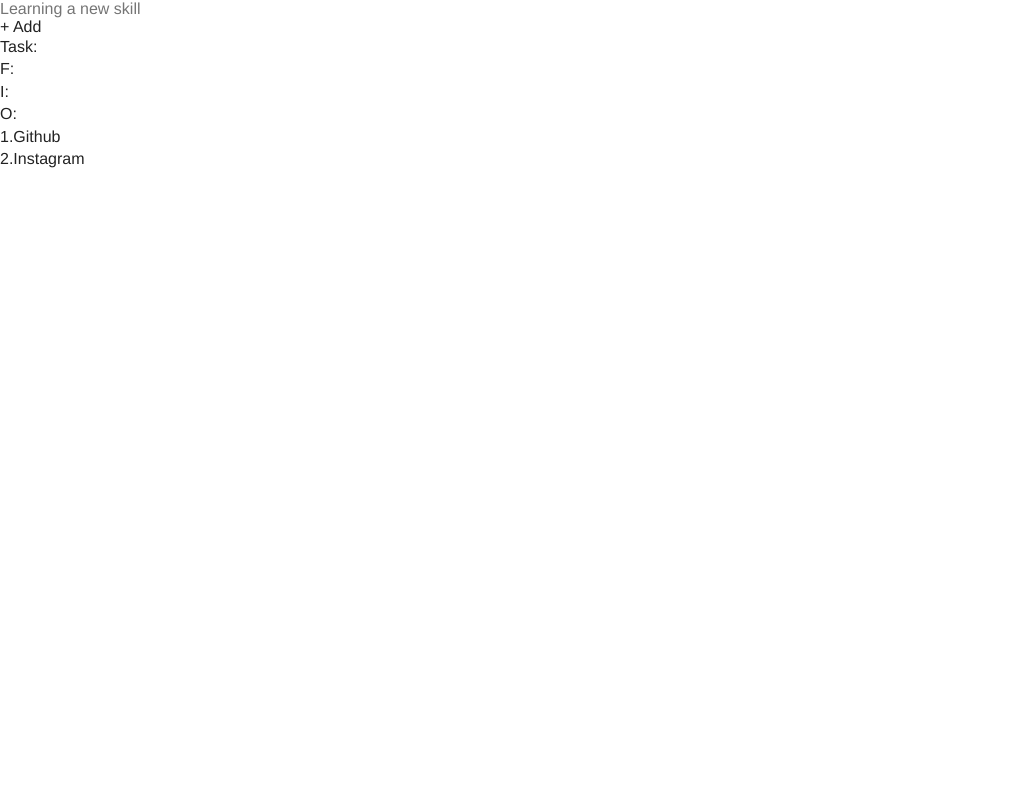
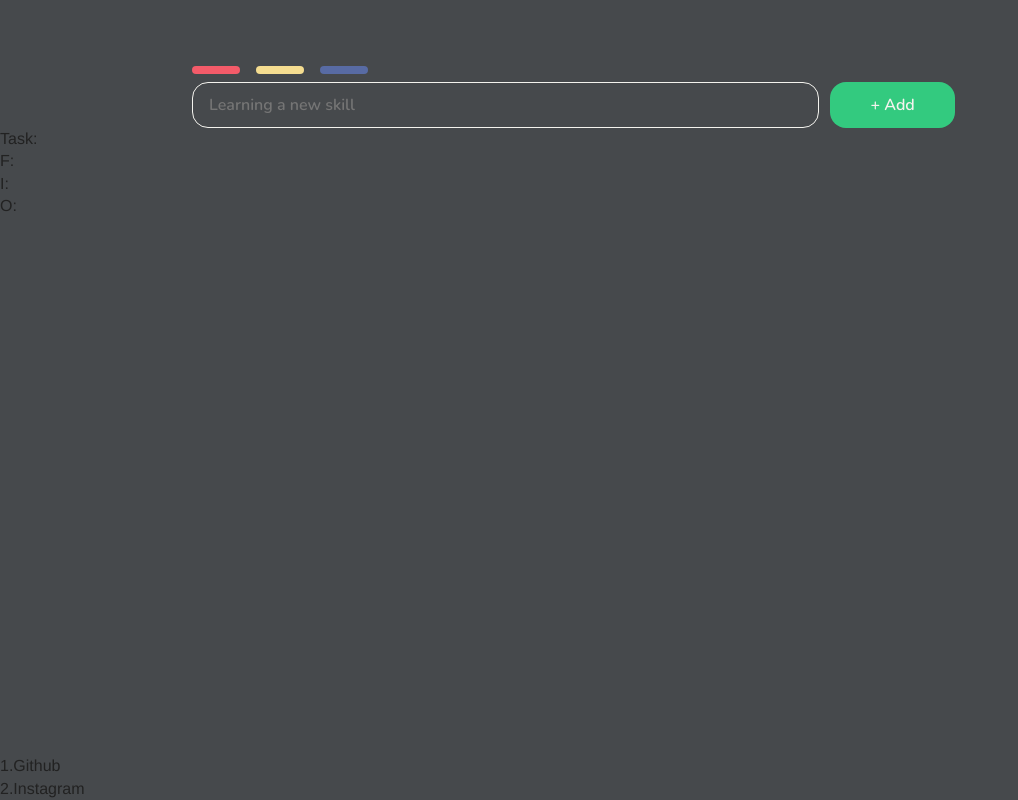
Before and after one commit to JavierCarrasco08/to-do-list, a plain HTML site: page index.html in a window 1280 px wide. Shown: the whole page, without its empty margins (0-1018 px from the left). Drawn offline with nearby package versions, Linux system fonts and the light colour scheme.

Commit message:
Agregando estilos al header

```diff
--- a/index.html
+++ b/index.html
@@ -19,19 +19,25 @@
     <script src="./src/javascript/main.js"></script>
   </head>
   <body>
-    <hero class="hero">
+    <header class="hero">
       <section class="hero__entrada">
         <section class="hero__rating">
           <button class="hero__fast"></button>
           <button class="hero__intermediate"></button>
           <button class="hero__optional"></button>
         </section>
-        <input type="text" id="task" placeholder="Learning a new skill" />
-        <button class="hero__add">
-          <span>+ Add</span>
-        </button>
+        <section class="hero__form">
+          <input
+            type="text"
+            id="task"
+            class="hero__input"
+            placeholder="Learning a new skill" />
+          <button class="hero__add">
+            <span>+ Add</span>
+          </button>
+        </section>
       </section>
-    </hero>
+    </header>
     <main class="to-do-list">
       <ul class="to-do-list__container"></ul>
       <footer class="to-do-list__footer">
--- a/src/sass/styles.scss
+++ b/src/sass/styles.scss
@@ -1,3 +1,105 @@
+@use "variables" as *;
 html {
   font-family: "Nunito", sans-serif;
+  width: 100%;
+  height: 100%;
 }
+body {
+  width: 100%;
+  max-width: 1500px;
+  height: 100%;
+  overflow-x: hidden;
+  background-color: $primary-color-main;
+  display: flex;
+  flex-direction: column;
+}
+
+.hero {
+  width: 100%;
+  height: 8rem;
+  flex-grow: 0;
+  &__entrada {
+    width: 100%;
+    height: 100%;
+    display: flex;
+    flex-direction: column;
+    align-items: center;
+    justify-content: end;
+    gap: 0.5rem;
+  }
+  &__rating {
+    width: 70%;
+    display: flex;
+    align-items: start;
+    gap: 1rem;
+  }
+  &__fast,
+  &__intermediate,
+  &__optional {
+    width: 3rem;
+    height: 0.5rem;
+    border-radius: 1rem;
+    background-color: red;
+    -webkit-border-radius: 1rem;
+    -moz-border-radius: 1rem;
+    -ms-border-radius: 1rem;
+    -o-border-radius: 1rem;
+    cursor: pointer;
+  }
+  &__fast {
+    background-color: $primary-color-red-important;
+  }
+  &__intermediate {
+    background-color: $primary-color-yellow-optional;
+  }
+  &__optional {
+    background-color: $primary-color-blue-optional;
+  }
+  &__form {
+    width: 70%;
+    display: flex;
+    gap: 0.7rem;
+  }
+  &__input {
+    font-size: 1rem;
+    font-weight: 600;
+    font-family: "Nunito", sans-serif;
+    width: 70%;
+    padding: 0.7rem 1rem;
+    outline: none;
+    color: $color-text;
+    border-radius: 1rem;
+    border: 0.05rem solid $color-text;
+    -webkit-border-radius: 1rem;
+    -moz-border-radius: 1rem;
+    -ms-border-radius: 1rem;
+    -o-border-radius: 1rem;
+  }
+  &__add {
+    display: flex;
+    justify-content: center;
+    align-items: center;
+    background-color: $primary-color-button-add;
+    color: $color-text;
+    font-weight: 600;
+    font-size: 1rem;
+    padding: 0.2rem 2.5rem;
+    border-radius: 1rem;
+    font-family: "Nunito", sans-serif;
+    cursor: pointer;
+    -webkit-border-radius: 1rem;
+    -moz-border-radius: 1rem;
+    -ms-border-radius: 1rem;
+    -o-border-radius: 1rem;
+    span {
+      font-size: inherit;
+      font-weight: inherit;
+    }
+  }
+}
+.to-do-list {
+  flex-grow: 1;
+}
+.foo {
+  flex-grow: 0;
+}
--- /dev/null
+++ b/src/sass/variables.scss
@@ -0,0 +1,6 @@
+$primary-color-red-important: #f45b69;
+$primary-color-yellow-optional: #f5dd90;
+$primary-color-button-add: #33ca7f;
+$primary-color-blue-optional: #586ba4;
+$primary-color-main: #46494c;
+$color-text: #f4f3ee;
```
Also changed, not shown: dist/css/main.css, 1 other file.
